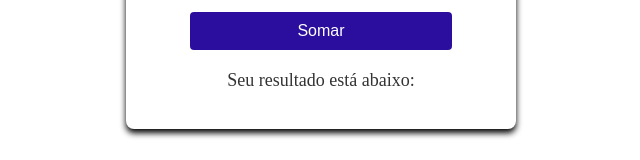
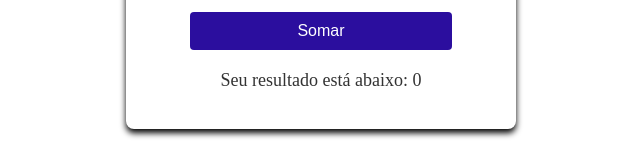
Before and after one commit to gustavokowallski/Calculadora_Angular, an Angular app: page / in a window 1280 px wide. Shown: the part 291-451 px from the top of the page, without its empty margins (319-959 px from the left). Built offline with nearby package versions, Linux system fonts and the light colour scheme.

Commit message:
feat(calculadora.ts): Criando método e variaveis para calcular resultado

```diff
--- a/src/app/calculadora/calculadora.html
+++ b/src/app/calculadora/calculadora.html
@@ -8,14 +8,12 @@
             <label for="numero2">Número 2</label>
             <input type="number" name="numero2" id="numero2"/>
 
-            <button type="submit">Somar</button>
+            <button type="button" (click)="calcularResultado()" >Somar</button>
         </form>
 
         <div class="result-display">
-            <p>Seu resultado está abaixo:</p>
+            <p>Seu resultado está abaixo: {{ resultado }}</p>
         </div>
-
-
 
     </div>
 </div>
--- a/src/app/calculadora/calculadora.ts
+++ b/src/app/calculadora/calculadora.ts
@@ -7,5 +7,15 @@ import { Component } from '@angular/core';
   styleUrl: './calculadora.scss'
 })
 export class Calculadora {
+    numero1: number =0;
+    numero2: number =0;
+    resultado: number = 0;
 
+
+    calcularResultado(){
+      console.log("Chamando método para calcular o resultado");
+      console.log("Numero 1" + this.numero1)
+      console.log("Numero 2" + this.numero2)
+      this.resultado = this.numero1+ this.numero2;
+    }
 }
```
